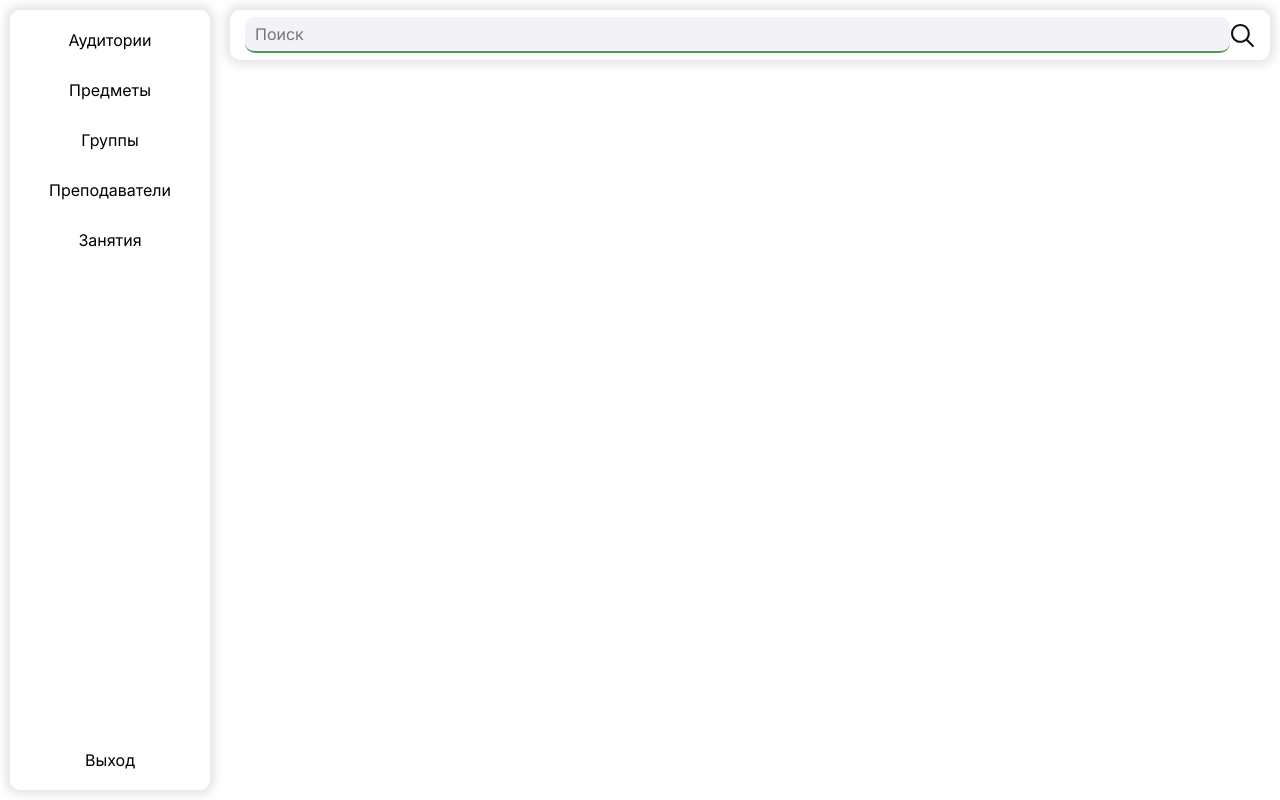
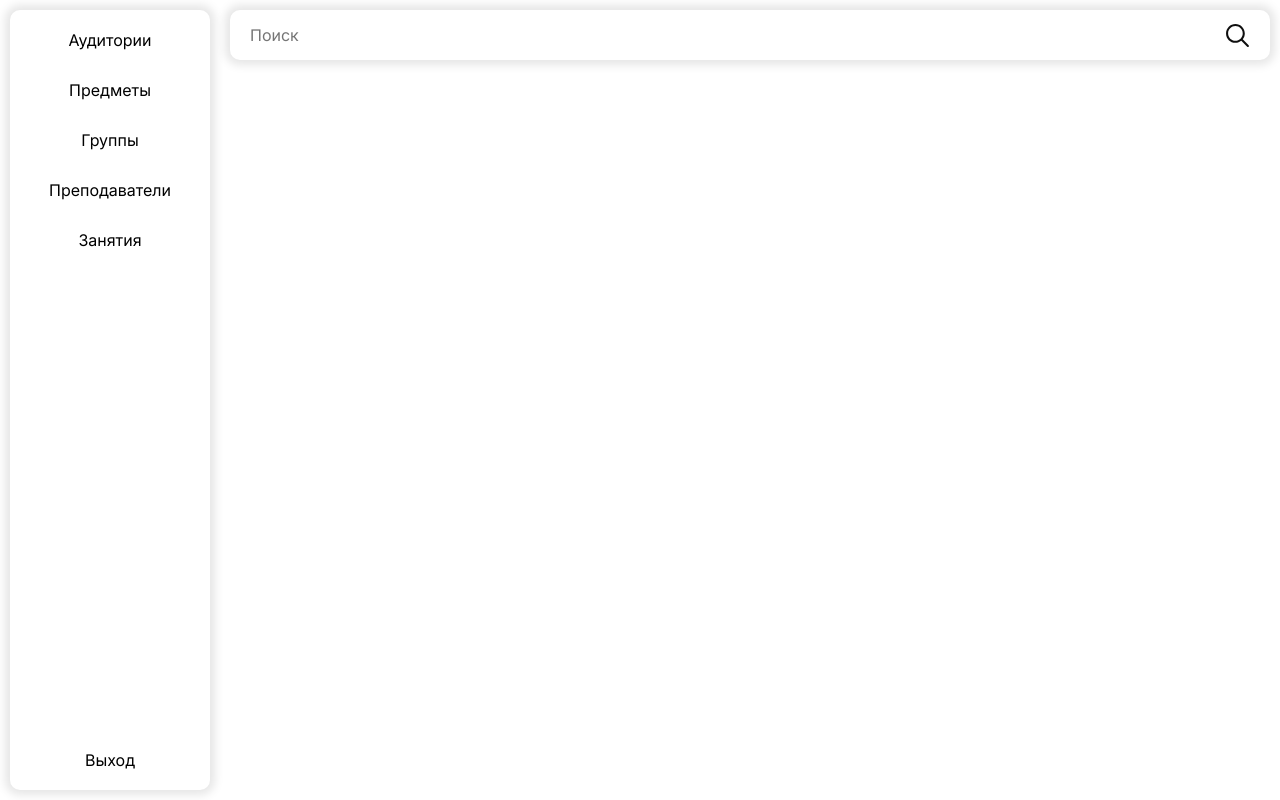
Before and after one commit to 8xbyte/da-mid-admin, a React app: page /groups in a window 1280 px wide. Built offline with nearby package versions, Linux system fonts and the light colour scheme.

Commit message:
Update search component Change block to shadow block Update styles

```diff
--- a/src/components/Search/index.tsx
+++ b/src/components/Search/index.tsx
@@ -1,7 +1,7 @@
+import SearchImage from '@/assets/search.svg'
+import Image from '@/components/Image'
+import ShadowBlock from '@/components/ShadowBlock'
 import React from 'react'
-import Block from '@/components/Block'
-import Image from '@/components/Image'
-import SearchImage from '@/assets/search.svg'
 
 import Input, { IInputProps } from '@/components/Input'
 
@@ -11,10 +11,10 @@ export interface ISearchProps extends IInputProps {}
 
 const Search: React.FC<ISearchProps> = ({ ...others }) => {
     return (
-        <Block className={styles.search}>
+        <ShadowBlock className={styles.search}>
             <Input className={styles.input} {...others} />
             <Image className={styles.image} src={SearchImage} />
-        </Block>
+        </ShadowBlock>
     )
 }
 
--- a/src/components/Search/search.module.scss
+++ b/src/components/Search/search.module.scss
@@ -1,11 +1,13 @@
 .search {
-    -webkit-box-shadow: 0px 0px 10px 5px rgba(0, 0, 0, 0.1);
-    -moz-box-shadow: 0px 0px 10px 5px rgba(0, 0, 0, 0.1);
-    box-shadow: 0px 0px 10px 5px rgba(0, 0, 0, 0.1);
     height: 50px;
     border-radius: 10px;
-    padding: 0 15px;
+    padding: 0 20px 0 10px;
     align-items: center;
+
+    .input {
+        background-color: transparent;
+        border: 0;
+    }
 
     .image {
         width: 25px;
```
